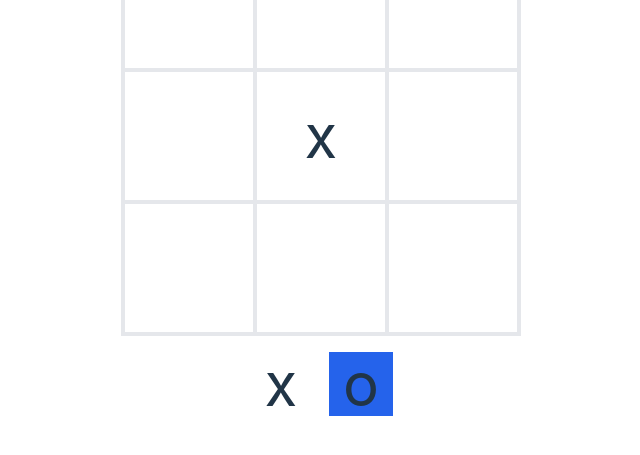
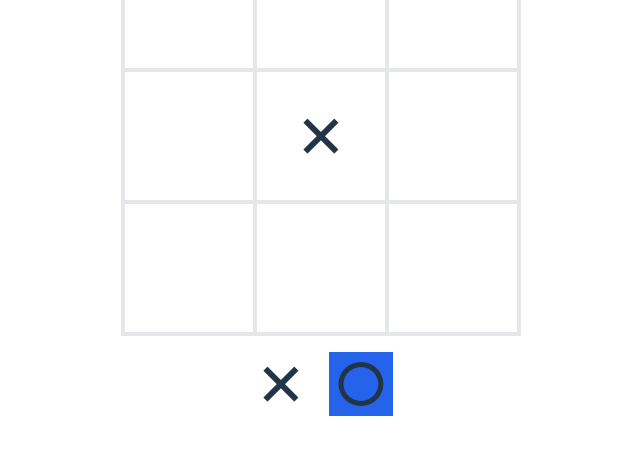
Before and after one commit to davidzz-code/Tic_tac_loco, a React (Vite) app: page / in a window 1280 px wide. Both pictures are taken after a click on the element 640 px from the left and 422 px from the top of the page. Shown: the part 287-742 px from the top of the page, without its empty margins (319-959 px from the left). Built offline with nearby package versions, Linux system fonts and the light colour scheme.

Commit message:
feat: Refactor code to separate winner modal into its own component

```diff
--- a/src/App.jsx
+++ b/src/App.jsx
@@ -1,7 +1,9 @@
 import React, {useState} from 'react'
 import Square from './components/Square'
+import {WinnerModal} from './components/WinnerModal'
 import confetti from 'canvas-confetti'
-import {TURNS, WINNER_COMBOS} from './constants'
+import { TURNS } from './constants'
+import { checkWinnerFrom, checkEndGame } from './board'
 import './App.css'
 
 
@@ -10,10 +12,6 @@ function App() {
   const [turn, setTurn] = useState(TURNS.X)
   const [winner, setWinner] = useState(null)
   const winnerOpacity = winner || board.every(square => square !== null) ? 'opacity-50 blur-sm' : null
-
-  function checkEndGame(newBoard) {
-    return newBoard.every(square => square !== null)
-  }
 
   function updateBoard(index) {
 
@@ -25,7 +23,7 @@ function App() {
 
     const newTurn = turn === TURNS.X ? TURNS.O : TURNS.X
     setTurn(newTurn)
-    const newWinner = checkWinner(newBoard)
+    const newWinner = checkWinnerFrom(newBoard)
 
     if (newWinner) {
       confetti()
@@ -37,21 +35,6 @@ function App() {
     // TODO: Check if game is over
   }
 
-  function checkWinner(boardToCheck) {
-    for (const combo of WINNER_COMBOS) {
-      const [a, b, c] = combo
-      console.log(a, b, c)
-      if (
-        boardToCheck[a] &&
-        boardToCheck[a] === boardToCheck[b] &&
-        boardToCheck[a] === boardToCheck[c]
-      )
-      {
-        return boardToCheck[a]
-      }
-    }
-    return null
-  }
   function resetGame() {
     setWinner(null)
     setTurn(prevTurn => prevTurn === TURNS.X ? TURNS.X : TURNS.O)
@@ -87,27 +70,7 @@ function App() {
           {TURNS.O}
         </Square>
       </section>
-      {
-        winner !== null && (
-          <section className="w-screen h-screen absolute flex justify-center items-center">
-            <div className="px-28 py-10 bg-blue-900">
-              <h2 className="text-3xl">
-                {
-                  winner === false
-                    ? 'Empate'
-                    : 'Ganó:'
-                }
-              </h2>
-              <header>
-                {winner && <Square style="hover:bg-inherit my-4">{winner}</Square>}
-              </header>
-              <footer>
-                <button onClick={resetGame}>Empezar de nuevo</button>
-              </footer>
-            </div>
-          </section>
-        )
-      }
+      <WinnerModal winner={winner} resetGame={resetGame} />
     </main>
   )
 }
--- /dev/null
+++ b/src/board.js
@@ -0,0 +1,21 @@
+import { WINNER_COMBOS } from "./constants";
+
+export function checkWinnerFrom (boardToCheck) {
+  for (const combo of WINNER_COMBOS) {
+    const [a, b, c] = combo
+    console.log(a, b, c)
+    if (
+      boardToCheck[a] &&
+      boardToCheck[a] === boardToCheck[b] &&
+      boardToCheck[a] === boardToCheck[c]
+    )
+    {
+      return boardToCheck[a]
+    }
+  }
+  return null
+}
+
+export function checkEndGame(newBoard) {
+  return newBoard.every(square => square !== null)
+}
--- /dev/null
+++ b/src/components/WinnerModal.jsx
@@ -0,0 +1,21 @@
+import Square from "./Square"
+
+export function WinnerModal({ winner, resetGame }) {
+  if (winner === null) return null
+
+  const winnerText = winner === false ? 'Empate' : `Ganó:`
+
+  return (
+    <section className="w-screen h-screen absolute flex justify-center items-center">
+      <div className="px-28 py-10 bg-blue-900">
+        <h2 className="text-3xl">{winnerText}</h2>
+        <header>
+          {winner && <Square style="hover:bg-inherit my-4">{winner}</Square>}
+        </header>
+        <footer>
+          <button onClick={resetGame}>Empezar de nuevo</button>
+        </footer>
+      </div>
+    </section>
+  )
+}
--- a/src/constants.js
+++ b/src/constants.js
@@ -1,6 +1,6 @@
 export const TURNS = {
-  X: 'x',
-  O: 'o',
+  X: '✕',
+  O: '○',
 }
 
 export const WINNER_COMBOS = [
```
